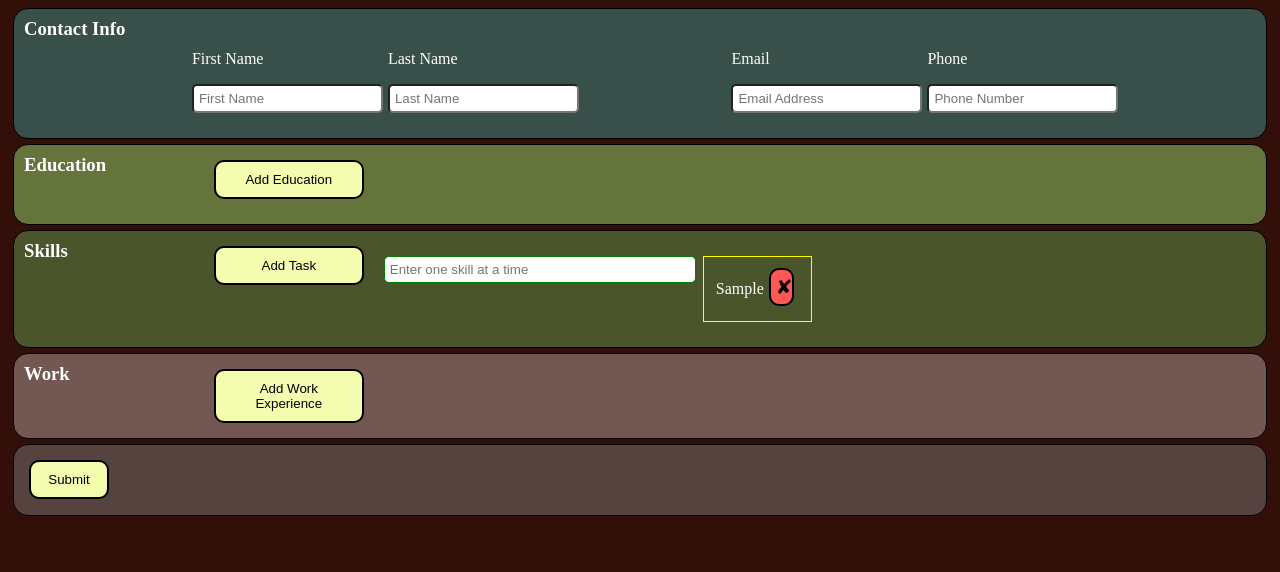
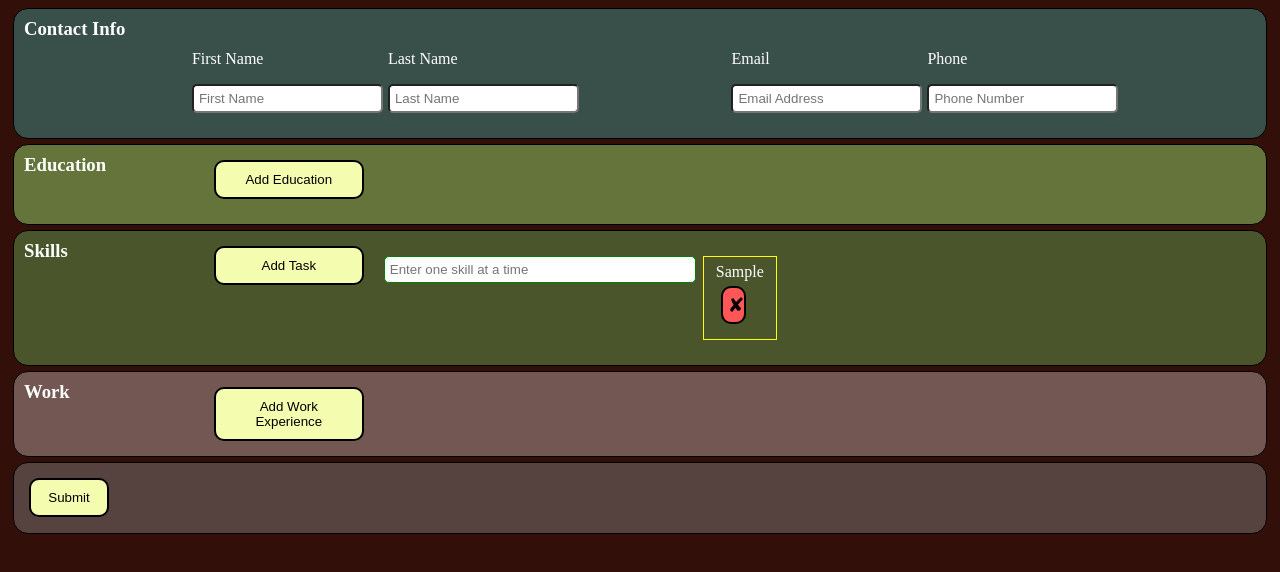
Before and after one commit to MR-Farabough/cvApplication, a React (Vite) app: page / in a window 1280 px wide. Both pictures are taken after typing "Sample" into the empty fields and a click on the button "Add Task". Shown: the top 572 px of the page. Built offline with nearby package versions, Linux system fonts and the light colour scheme.

Commit message:
Added className for elements

```diff
--- a/src/components/Skills.tsx
+++ b/src/components/Skills.tsx
@@ -67,7 +67,7 @@ export class Skills extends Component {
 							return (
 								<div className={`a${index}`} key={index}>
 									<fieldset>
-										{task}
+										<div className="task">{task}</div>
 										<button
 											onClick={() => this.handleDelete(`${index}`)}
 											className="delete-button"
```
